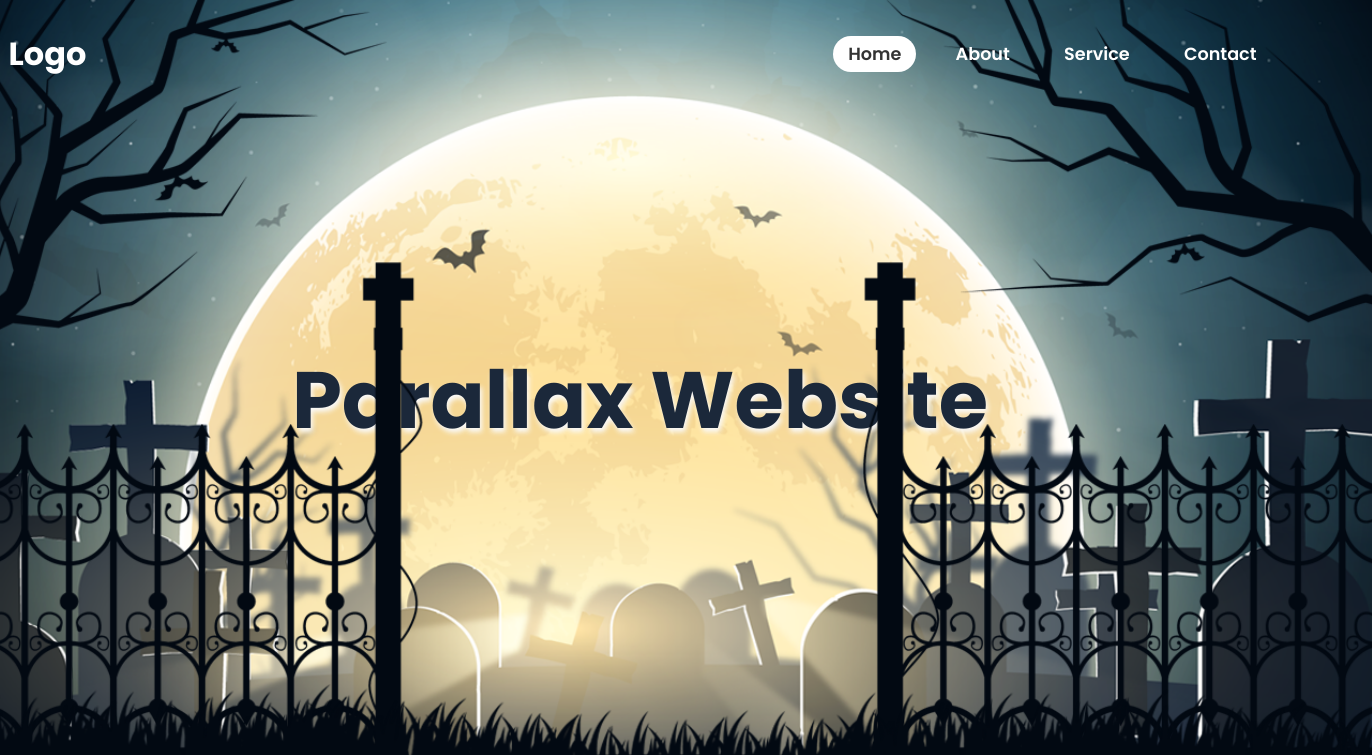
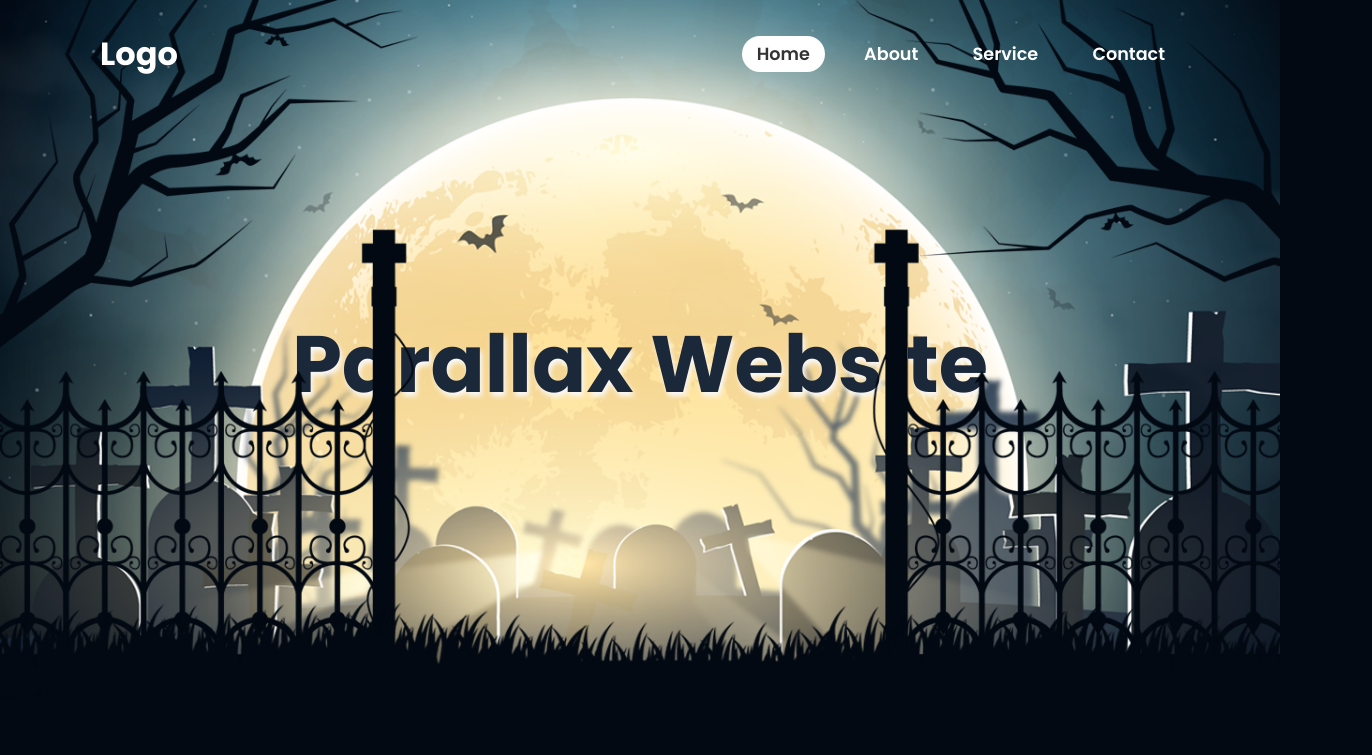
Before and after one commit to Aiden-L/Amazing-Pages, a plain HTML site: page 03_Parallax_Scrolling_Website_1_Improved/index.html in a window 1280 px wide. Shown: the top 755 px of the page, 1372 px wide, since content can reach past the window. Drawn offline with Linux system fonts and the light colour scheme.

Commit message:
fix: 进一步修复缩放不正确的问题

```diff
--- a/03_Parallax_Scrolling_Website_1_Improved/index.html
+++ b/03_Parallax_Scrolling_Website_1_Improved/index.html
@@ -22,7 +22,7 @@
         </nav>
     </header>
     <!-- 滚动页面区域 -->
-    <section class="parallax">
+    <section class="parallax" id="parallax">
         <h2 id="text">Parallax Website</h2>
         <img src="tree-left.png" id="tree-left">
         <img src="tree-right.png" id="tree-right">
--- a/03_Parallax_Scrolling_Website_1_Improved/script.js
+++ b/03_Parallax_Scrolling_Website_1_Improved/script.js
@@ -3,6 +3,11 @@ let treeLeft = document.getElementById('tree-left');
 let treeRight = document.getElementById('tree-right');
 let gateLeft = document.getElementById('gate-left');
 let gateRight = document.getElementById('gate-right');
+
+document.getElementById('parallax').style.height = document.getElementById('gate-right').clientHeight - 1 + 'px';
+window.addEventListener('resize', () => {
+    document.getElementById('parallax').style.height = document.getElementById('gate-right').clientHeight - 1 + 'px';
+})
 
 window.addEventListener('scroll', () => {
     let value = window.scrollY;
@@ -10,9 +15,13 @@ window.addEventListener('scroll', () => {
     text.style.marginTop = value * 2.5 + 'px';
     treeLeft.style.left = value * -1.5 + 'px';
     treeRight.style.left = value * 1.5 + 'px';
-    gateLeft.style.left = value * 0.5 + 'px';
-    gateRight.style.left = value * -0.5 + 'px';
-    // 用代码实现fix的效果
-    gateLeft.style.top = value + 'px';
-    gateRight.style.top = value + 'px';
+
+    if (value<520){
+        // 用代码实现fix的效果
+        gateLeft.style.top = value + 'px';
+        gateRight.style.top = value + 'px';
+
+        gateLeft.style.left = value * 0.5 + 'px';
+        gateRight.style.left = value * -0.5 + 'px';
+    }
 })
--- a/03_Parallax_Scrolling_Website_1_Improved/style.css
+++ b/03_Parallax_Scrolling_Website_1_Improved/style.css
@@ -9,13 +9,14 @@
 body{
     display: flex;
     justify-content: center;
+    background: #020912;
 }
 #main-box{
     min-height: 100vh;
     overflow-x: hidden; /* 隐藏画面外元素 */
     position: relative;
-    min-width: 1463px;
-    /*max-width: 1620px;*/
+    min-width: 770px;
+    max-width: 2130px;
 }
 header{
     position: absolute;
@@ -70,7 +71,7 @@ header{
     display: flex;
     justify-content: center;
     align-items: center;
-    height: 100vh;
+    /*height: 100vh; !* 这里通过js实现，避免上下断开 *!*/
     background: url("background.png") no-repeat;
     background-size: cover;
     background-position: center;
```
